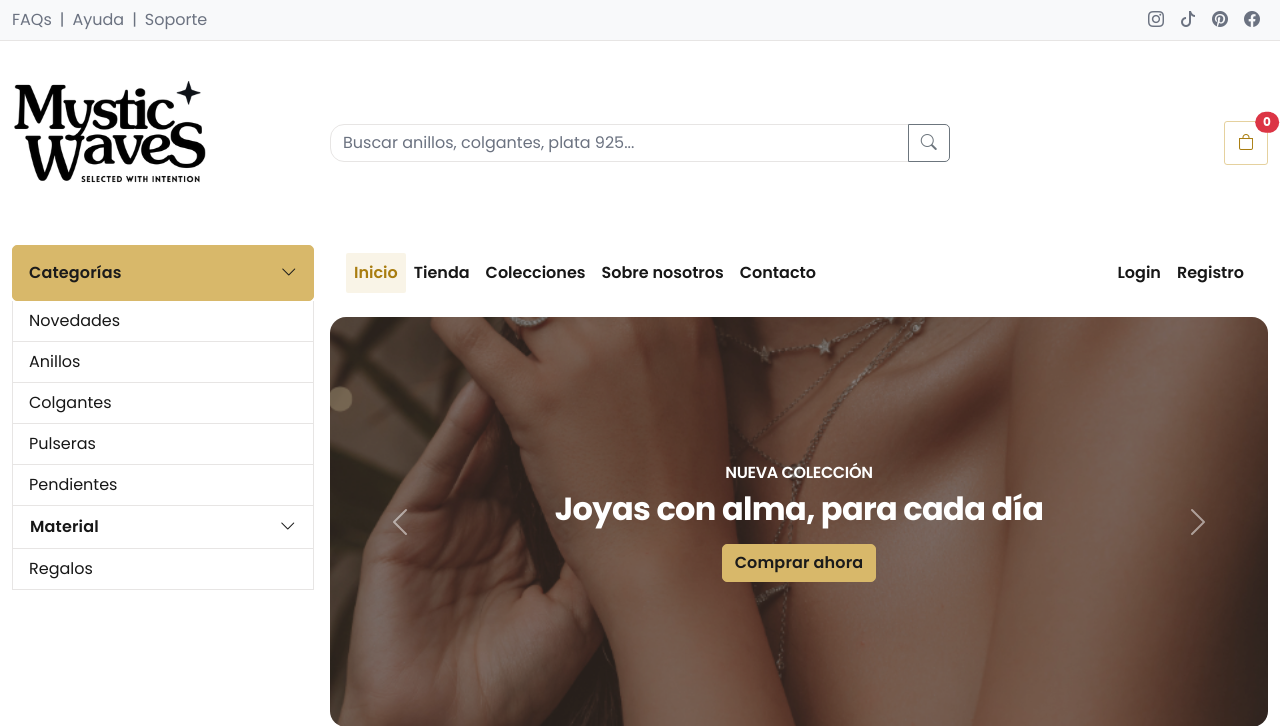
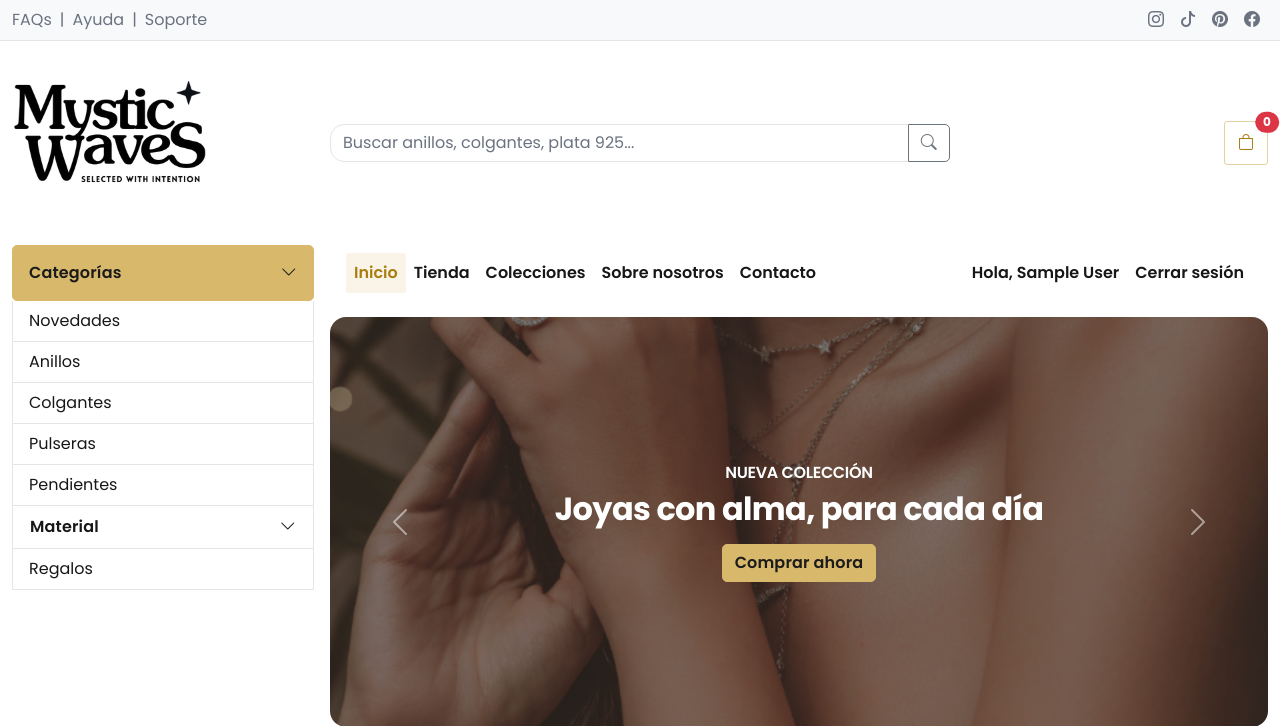
Before and after one commit to Alequi/tienda_online, a PHP site: page / in a window 1280 px wide. Shown: the top 726 px of the page. Run offline with PHP 8.4, Linux system fonts and the light colour scheme; the visitor is signed in with stand-in values (Sample User, id 1).

Commit message:
Feat: Enhance user session management and improve login/registration flow

```diff
--- a/actions/login_action.php
+++ b/actions/login_action.php
@@ -18,8 +18,10 @@ if($_SERVER['REQUEST_METHOD'] === 'POST') {
         $user = $stmt->fetch(PDO::FETCH_ASSOC);
 
         if ($user && password_verify($password, $user['clave'])) {
-            $_SESSION['user_id'] = $user['id'];
+            $_SESSION['user_id'] = $user['dni'];
             $_SESSION['user_name'] = $user['nombre'];
+            $_SESSION['rol'] = $user['rol'];
+            $_SESSION['email'] = $user['email'];
             header("Location: ../index.php");
             exit();
         } else {
--- a/helpers/auth.php
+++ b/helpers/auth.php
@@ -1,13 +1,15 @@
 <?php
-session_start();
+if (session_status() === PHP_SESSION_NONE) {
+    session_start();
+}
 
 function isLoggedIn(){
-    return isset($_SESSION['email']);
+    return isset($_SESSION['user_id']) && isset($_SESSION['user_name']);
 }
 
 function requireLogin()
 {
-    if (!isset($_SESSION['email'])) {
+    if (!isset($_SESSION['user_id'])) {
         header("Location: ../views/auth/login.php");
         exit();
     };
--- a/index.php
+++ b/index.php
@@ -1,5 +1,7 @@
 <?php
+session_start();
 require_once "helpers/auth.php";
+
 ?>
 
 <!DOCTYPE html>
@@ -147,10 +149,17 @@ require_once "helpers/auth.php";
             <li class="nav-item"><a class="nav-link" href="#">Contacto</a></li>
           </ul>
 
+          <?php if (isLoggedIn()): ?>
+          <ul class="navbar-nav ms-auto">
+            <li class="nav-item"><a class="nav-link" href="#">Hola, <?php echo htmlspecialchars($_SESSION['user_name']); ?></a></li>
+            <li class="nav-item"><a class="nav-link" href="actions/logout_action.php">Cerrar sesión</a></li>
+          </ul>
+          <?php else: ?>
           <ul class="navbar-nav ms-auto">
             <li class="nav-item"><a class="nav-link" href="views/auth/login.php">Login</a></li>
             <li class="nav-item"><a class="nav-link" href="#">Registro</a></li>
           </ul>
+          <?php endif; ?>
         </div>
       </nav>
 
--- a/views/auth/registro.php
+++ b/views/auth/registro.php
@@ -1,6 +1,12 @@
 <?php
 session_start();
 require_once __DIR__ . '/../../config/conexion.php';
+require_once __DIR__ . '/../../helpers/auth.php';
+
+if (isLoggedIn()) {
+    header("Location: ../../index.php");
+    exit();
+}
 ?>
 
 <!DOCTYPE html>
```
Also changed, not shown: views/auth/login.php (+22 -1 lines).
